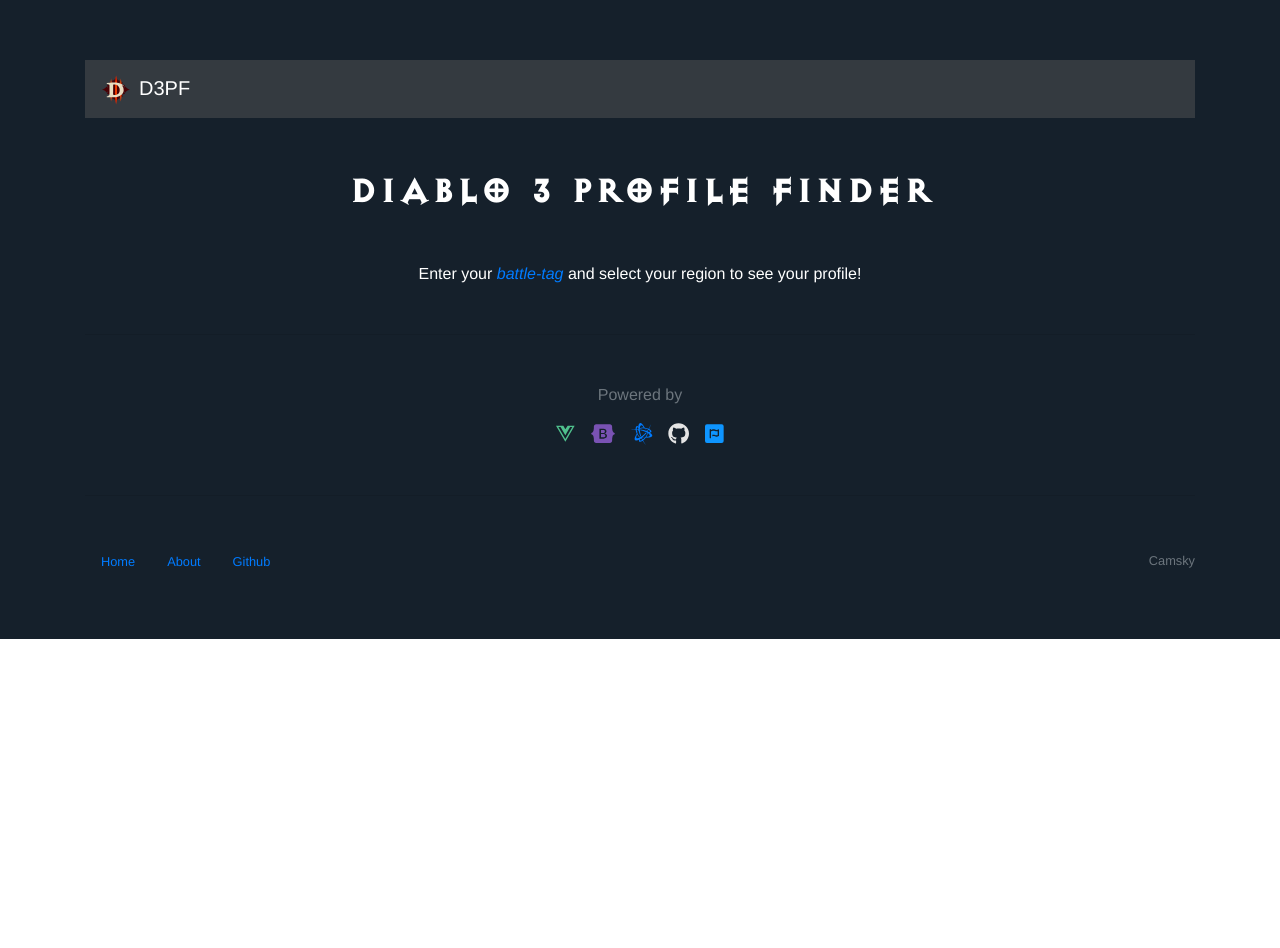
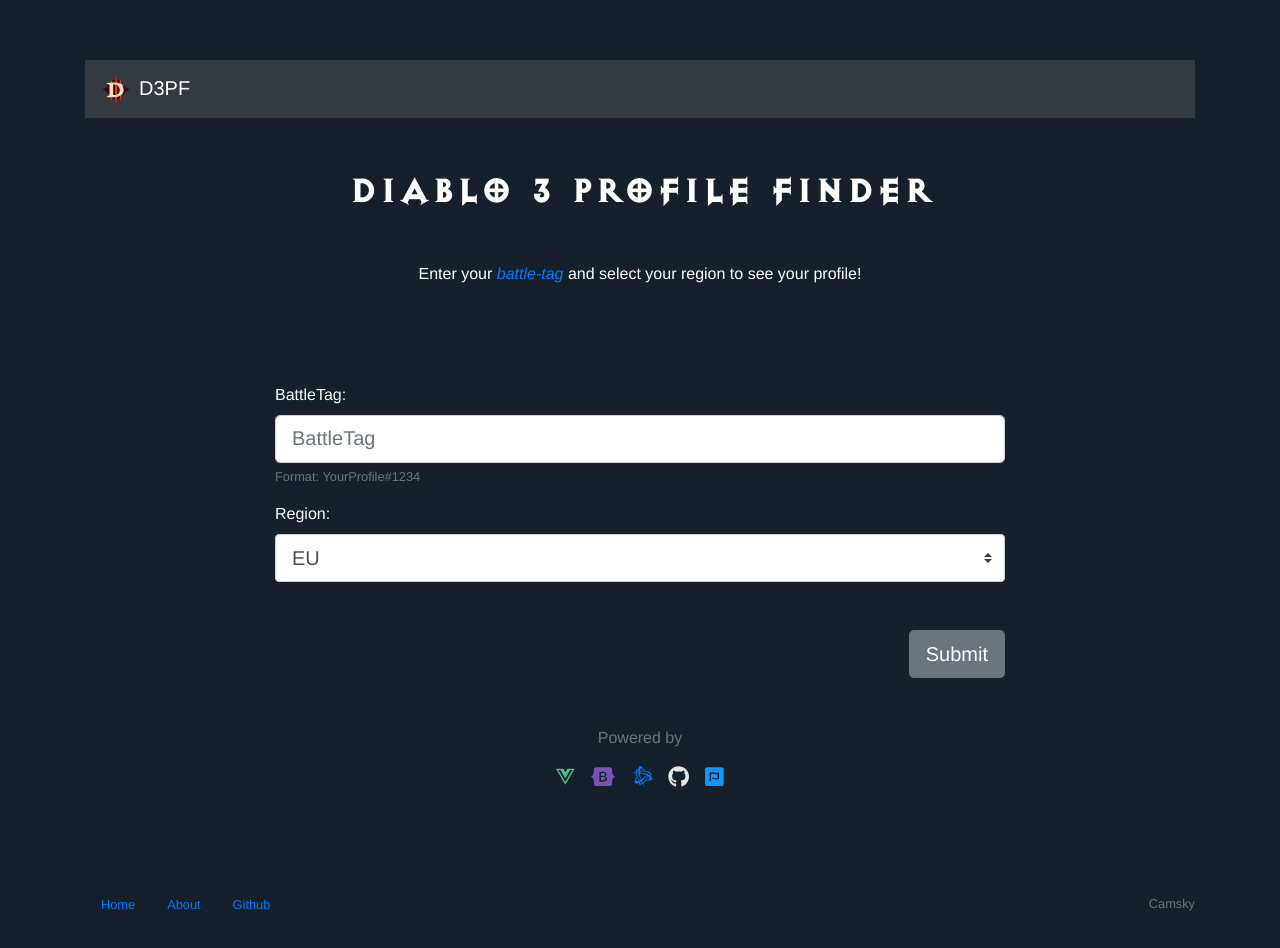
Before and after one commit to AndresNunezG/d3pf, a Vue app: page / in a window 1280 px wide. Shown: the top 948 px of the page. Before the commit the page ends 800 px from the top, so only its background shows below. Built offline with nearby package versions, Linux system fonts and the light colour scheme; no server answers.

Commit message:
lazy loading

```diff
--- a/src/router/index.js
+++ b/src/router/index.js
@@ -1,24 +1,23 @@
 import Vue from 'vue'
 import VueRouter from 'vue-router'
-import Home from '../views/Home/Index.vue'
 
 Vue.use(VueRouter)
 
-const routes = [
-  {
-    path: '/',
-    name: 'Home',
-    component: Home
-  },
-  {
-    path: '/about',
-    name: 'About',
-    // route level code-splitting
-    // this generates a separate chunk (about.[hash].js) for this route
-    // which is lazy-loaded when the route is visited.
-    component: () => import(/* webpackChunkName: "about" */ '../views/About/Index.vue')
+const routerOptions = [
+  { path: '/', name: 'Home' },
+  { path: '/region/:region/profile/:battleTag', name: 'Profile' },
+  { path: '/region/:region/profile/:battleTah/hero/:heroId', name: 'Hero' },
+  { path: '/about', name: 'About' },
+  { path: '/error', name: 'Error' },
+  { path: '*', redirect: { name: 'Home' } }
+]
+
+const routes = routerOptions.map(r => {
+  return {
+    ...r,
+    component: () => import(`@/views/${r.name}/Index.vue`) // Lazy Load
   }
-]
+})
 
 const router = new VueRouter({
   routes
--- /dev/null
+++ b/src/utils/regions.js
@@ -0,0 +1,13 @@
+const regions = ['us', 'eu', 'kr', 'tw']
+
+const locals = {
+  us: 'en_US',
+  eu: 'en_GB',
+  kr: 'ko_KR',
+  tw: 'zh_TW'
+}
+
+export {
+  regions,
+  locals
+}
--- /dev/null
+++ b/src/views/Error/Index.vue
@@ -0,0 +1,11 @@
+<template>
+    <div>
+        <h1>Error view</h1>
+    </div>
+</template>
+
+<script>
+export default {
+  name: 'ErrorView'
+}
+</script>
--- /dev/null
+++ b/src/views/Hero/Index.vue
@@ -0,0 +1,11 @@
+<template>
+    <div>
+        <h1>Hero view</h1>
+    </div>
+</template>
+
+<script>
+export default {
+  name: 'HeroView'
+}
+</script>
--- a/src/views/Home/HomeForm.vue
+++ b/src/views/Home/HomeForm.vue
@@ -0,0 +1,77 @@
+<template>
+    <div class="search-form my-5">
+        <div class="row">
+            <div class="col-12 col-md-8 offset-md-2">
+                <!-- Form -->
+                <b-form @submit.prevent="onSubmit">
+                    <!-- group A - BattleTag -->
+                    <b-form-group
+                        id="input-group-1"
+                        label="BattleTag:"
+                        label-for="input-text"
+                        description="Format: YourProfile#1234"
+                    >
+                        <b-form-input
+                            id="input-text"
+                            v-model="form.battleTag"
+                            type="text"
+                            size="lg"
+                            required
+                            placeholder="BattleTag"
+                        >
+                        </b-form-input>
+                    </b-form-group>
+                    <!-- group B - Region -->
+                    <b-form-group
+                        id="input-group-2"
+                        label="Region:"
+                        label-for="input-region"
+                    >
+                        <b-form-select
+                            id="input-region"
+                            v-model="form.region"
+                            size="lg"
+                            :options="regions"
+                        />
+                    </b-form-group>
+                    <!-- Submit button -->
+                    <div class="d-flex justify-content-end mt-5">
+                        <b-button
+                            type="submit"
+                            variat="primary"
+                            size="lg"
+                        >Submit
+                        </b-button>
+                    </div>
+                </b-form>
+            </div>
+        </div>
+    </div>
+</template>
+
+<script>
+import { regions } from '@/utils/regions'
+
+export default {
+  name: 'MainForm',
+  data () {
+    return {
+      form: {
+        battleTag: '',
+        region: 'eu'
+      }
+    }
+  },
+  computed: {
+    regions () {
+      return regions.map(region => ({ value: region, text: region.toUpperCase() }))
+    }
+  },
+  methods: {
+    onSubmit () {
+      const { region, battleTag } = this.form
+      this.$router.push({ name: 'Profile', params: { region, battleTag: battleTag.replace('#', '-') } })
+    }
+  }
+}
+</script>
--- a/src/views/Home/Index.vue
+++ b/src/views/Home/Index.vue
@@ -1,16 +1,19 @@
 <template>
   <div class="home">
     <HomeTitle/>
+    <MainForm/>
   </div>
 </template>
 
 <script>
-import HomeTitle from './HomeTitle.vue'
+import HomeTitle from './HomeTitle'
+import MainForm from './HomeForm'
 
 export default {
   name: 'Home',
   components: {
-    HomeTitle
+    HomeTitle,
+    MainForm
   }
 }
 </script>
--- /dev/null
+++ b/src/views/Profile/Index.vue
@@ -0,0 +1,11 @@
+<template>
+    <div>
+        <h1>Profile view</h1>
+    </div>
+</template>
+
+<script>
+export default {
+  name: 'ProfileView'
+}
+</script>
```
Also changed, not shown: package.json (+12 -1 lines).
